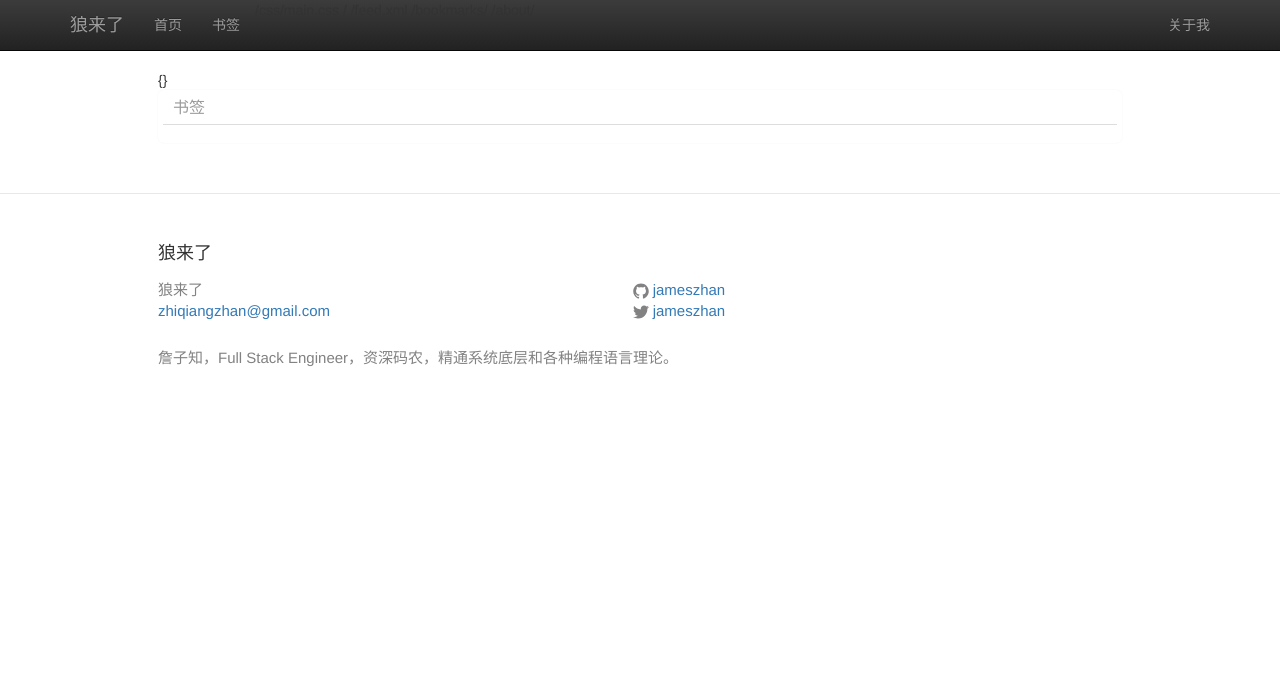
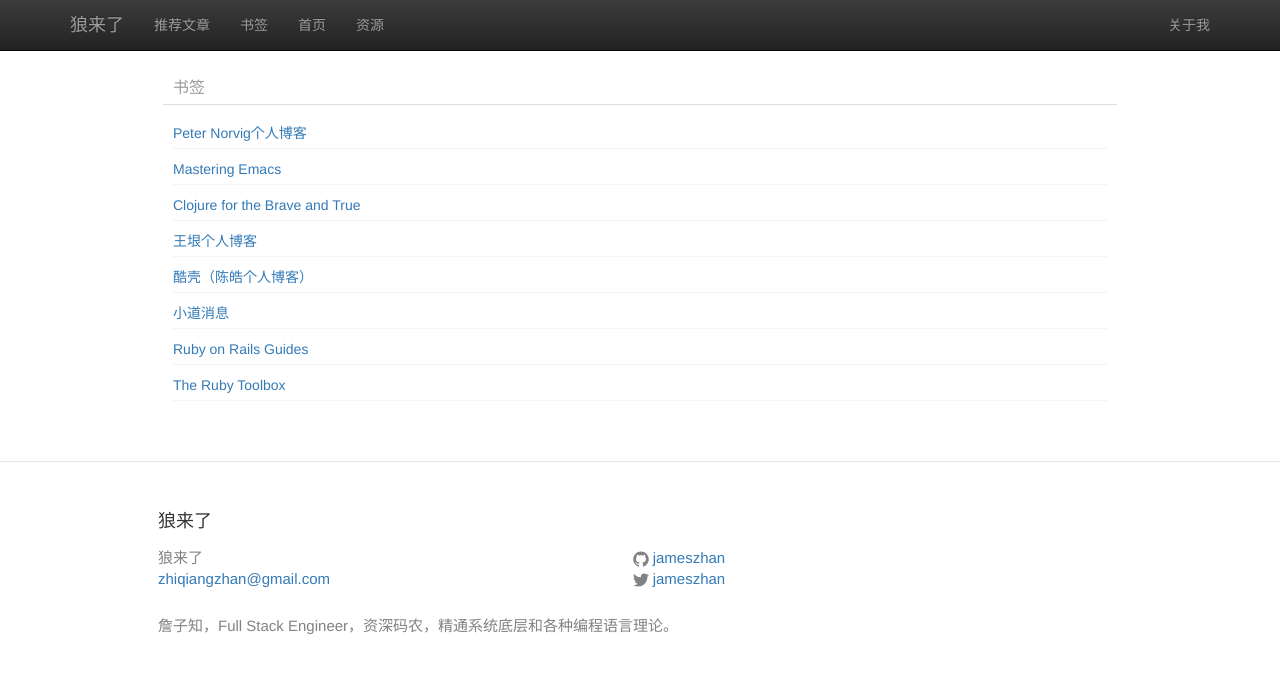
Before and after one commit to jameszhan/blogs, a Jekyll site: the page built from pages/bookmarks.html, in a window 1280 px wide. Shown: the top 673 px of the page. Built offline with Jekyll 4.4.1, drawn with Linux system fonts in a browser that asks for light colours; nearby versions of some CDN libraries; Markdown is read by kramdown in place of the engine named in the settings.

Commit message:
add more tab.

```diff
--- /dev/null
+++ b/_data/articles.yml
@@ -0,0 +1,6 @@
+-
+  url: http://nvie.com/posts/a-successful-git-branching-model/
+  title: A successful Git branching model
+-
+  url: http://www.blogjava.net/BlueDavy/archive/2008/09/03/226749.html
+  title: 大型网站架构演变和知识体系
--- /dev/null
+++ b/_data/bookmarks.yml
@@ -0,0 +1,25 @@
+-
+  url: http://norvig.com/
+  title: Peter Norvig个人博客
+  index: 0
+-
+  url: http://www.masteringemacs.org/
+  title: Mastering Emacs
+-
+  url: http://www.braveclojure.com/
+  title: Clojure for the Brave and True
+-
+  url: http://www.yinwang.org/
+  title: 王垠个人博客
+-
+  url: http://coolshell.cn/
+  title: 酷壳（陈皓个人博客）
+-
+  url: http://news.dbanotes.net/
+  title: 小道消息
+-
+  url: http://guides.rubyonrails.org/
+  title: Ruby on Rails Guides
+-
+  url: https://www.ruby-toolbox.com/
+  title: The Ruby Toolbox
--- a/_includes/header.html
+++ b/_includes/header.html
@@ -11,8 +11,7 @@
         </div>
         <nav class="collapse navbar-collapse bs-navbar-collapse" role="navigation">
             <ul class="nav navbar-nav">
-            {% for page in site.pages reversed sort_by: 'name'%}
-                {{page.url}}
+            {% for page in site.pages | sort_by: 'index' %}
                 {% if page.title and page.group != 'popup' %}
                 <li><a class="page-link" href="{{ page.url | prepend: site.baseurl }}">{{ page.title }}</a></li>
                 {% endif %}
--- a/_sass/_layout.scss
+++ b/_sass/_layout.scss
@@ -184,7 +184,7 @@
   li {
     margin: 0;
     border-bottom: 1px dotted #ececec;
-    padding: 10px 0 2px 0;
+    padding: 10px 0 5px 0;
   }
 
 }
--- a/index.html
+++ b/index.html
@@ -1,4 +1,5 @@
 ---
+index: 0
 title: 首页
 layout: index
 ---
--- a/pages/bookmarks.html
+++ b/pages/bookmarks.html
@@ -1,17 +1,16 @@
 ---
+index: 2
 layout: index
 title: 书签
 permalink: /bookmarks/
 ---
-{{site.data}}
-{% assign links = [{url: 'http://norvig.com/', title: 'Peter Norvig 的个人博客'}] %}
 
 <div class="box container-fluid">
   <h2 class="title">书签</h2>
   <ul>
-    {% for link in links %}
+    {% for link in site.data.bookmarks sort_by: 'index' %}
       <li>
-      <a href="{{ link.url }}">{{ link.title }}</a>
+      <a href="{{ link.url }}" target="_blank">{{ link.title }}</a>
       </li>
     {% endfor %}
   </ul>
```
Also changed, not shown: _data/resources.yml (added, +9 -0 lines), pages/articles.html (added, +17 -0 lines), pages/resources.html (added, +17 -0 lines), bookmarks.yml (deleted).
